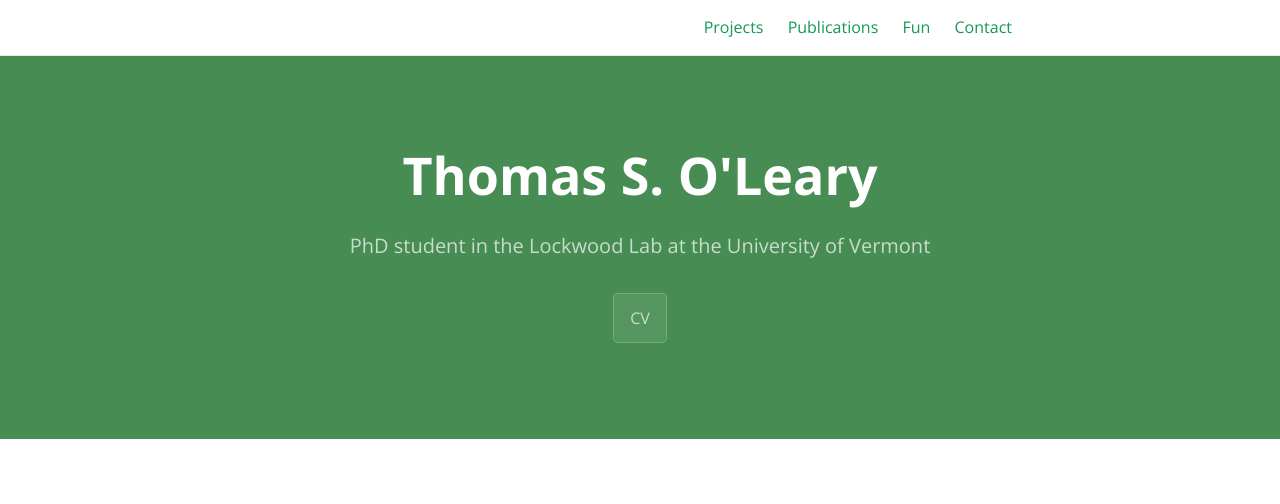
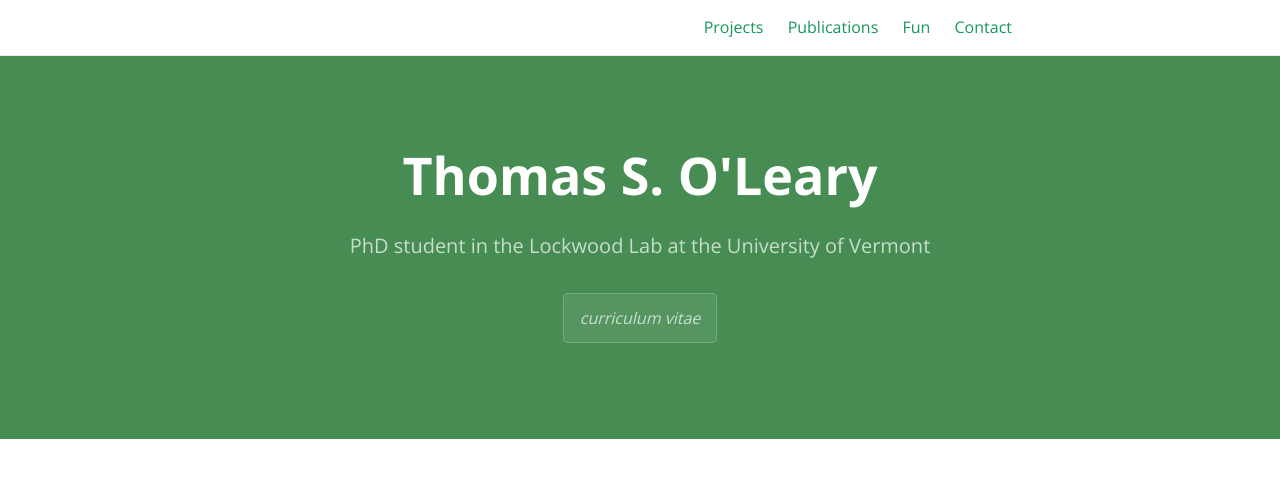
Before and after one commit to tsoleary/tsoleary.github.io, a Jekyll site: the page built from index.md, in a window 1280 px wide. Shown: the top 504 px of the page. Built offline with Jekyll 4.4.1, drawn with Linux system fonts in a browser that asks for light colours; some of the changed text lies outside the part shown; grey boxes are pictures that could not be loaded.

Commit message:
image update

```diff
--- a/_layouts/default.html
+++ b/_layouts/default.html
@@ -76,7 +76,7 @@
             <h1 class="project-name">{{ page-title }}</h1>
             <h2 class="project-tagline">{{ page-tagline }}</h2>
             {% if page.layout == 'home' %}
-            <a href="https://tsoleary.github.io/CV/tsoleary_cv_2022.pdf" target="_blank" rel="noopener noreferrer" class="btn">CV</a>
+            <a href="https://tsoleary.github.io/CV/tsoleary_cv_2022.pdf" target="_blank" rel="noopener noreferrer" class="btn"><i>curriculum vitae</i></a>
             {% if site.show_downloads %}
 
             {% endif %}
--- a/index.md
+++ b/index.md
@@ -12,13 +12,9 @@
 
 I am a PhD student in the  [Lockwood Lab](https://lockwoodlab.weebly.com/) at the University of Vermont. I am currently studying molecular mechanisms of heat adaptation in _Drosophila melanogaster_, with an emphasis on early embryonic development and the maintenance of redox homeostasis.
 
-I received a B.A. in Biology from the University of Vermont in 2016. After graduation, I worked as a lab technician specializing in DNA and RNA sequencing for Charles River Labs in Philadelphia. I spent a year and a half as a research technician in the Previs Lab in the Dept. of Molecular Physiology at UVM, using proteomics to study the role of MyBP-C in hypertrophic cardiomyopathy.
+I received a B.A. in Biology from the University of Vermont in 2016. After graduation, I worked as a lab technician specializing in DNA and RNA sequencing for Charles River Labs in Philadelphia, PA. I spent a year and a half as a research technician in the Previs Lab in the Dept. of Molecular Physiology at UVM, using proteomics to study the role of MyBP-C in hypertrophic cardiomyopathy.
 
 <div class="row">
-  <div class="column">
     <img src="https://tsoleary.github.io/images/dmel_adult.png" alt="fly" style="width:50%">
-  </div>
-  <div class="column">
     <img src="https://tsoleary.github.io/images/embryo.png" alt="embryo" style="width:10%">
-  </div>
 </div>
```
